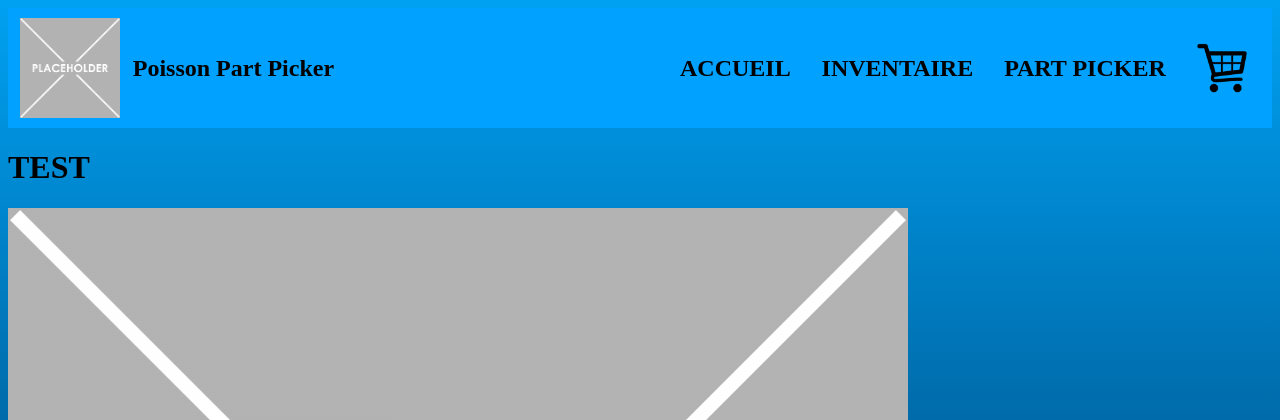
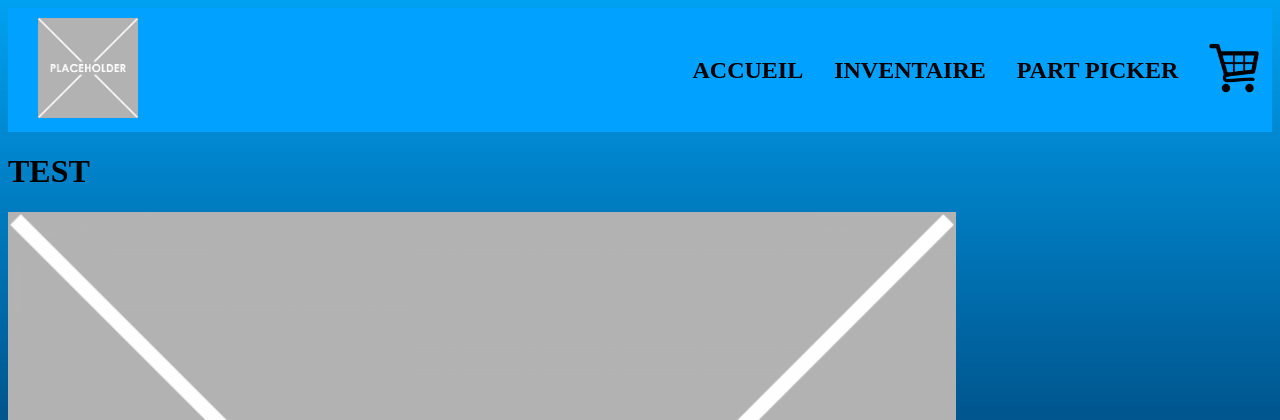
Before and after one commit to Jean-LoupIsReal/ProjetWebAquarium, a PHP site: page / in a window 1280 px wide. Shown: the top 420 px of the page. Run offline with PHP 8.4, Linux system fonts and the light colour scheme.

Commit message:
CSS et modification header

```diff
--- a/css/style.css
+++ b/css/style.css
@@ -5,7 +5,9 @@
 }
 
 body{
-    background-image:linear-gradient(#00A1F1, #001133)
+    background-image:linear-gradient(#00A1F1, #001133);
+    background-repeat: no-repeat;
+    background-attachment: fixed;
 }
 .light-gradient
 {
@@ -16,26 +18,32 @@ body{
 /*   CSS HEADER   */
 
 .nav-menu{
-    display:flex;
-    flex-direction: row;
+    display:grid;
+    grid-template-columns:repeat(10, 10%) ;
+    grid-template-areas: "logo logo logo logo logo menu menu menu menu menu";
     background-color:var(--bleupale);
+    width:100%;
     padding-top:10px;
     padding-bottom:10px;
-    margin:0;
-    justify-content:space-between;
+}
+.nav-menu a{
+    color:#000000;
+    text-decoration:none;
 }
 
 .logo-titre{
     display:flex;
     flex-direction:row;
-    justify-content: start;
+    justify-content:start;
     align-items:center;
+    gap:20px;
+    grid-area:logo;
 }
-.logo-titre img{
+.logo{
     width:100px;
     height:100px;
-    margin-left:2%;
-    margin-right:2%;
+    margin-left:30px;
+    margin-right:30px;
 }
 
 .page-menu{
@@ -45,12 +53,12 @@ body{
     align-items:center;
     gap:5%;
     padding-right:2%;
+    grid-area:menu;
 }
 .page-menu img{
     width:50px;
     height:50px;
 }
-
 
 /*   CSS FOOTER   */
 
@@ -91,10 +99,24 @@ footer{
 
 /*   CSS RESPONSIVE   */
 
+@media only screen and (max-width: 1350px)
+{
+    .logo-titre h1{
+        display:none;
+    }
+}
+
 @media only screen and (max-width: 850px) {
 
-    body{
-        background-color:red;
+    .nav-menu
+    {
+        display:block;
+    }
+    .logo-titre{
+        margin:auto;
+    }
+    .page-menu{
+        display:none;
     }
 }
 
--- a/inc/header.php
+++ b/inc/header.php
@@ -8,16 +8,16 @@
 </head>
 <body class="page">
 
-    <nav class="nav-menu col-12">
-        <div class="logo-titre col-6">
-            <img class="logo" src="img/placeholder.png">
-            <h1>Poisson Part Picker</h1>
+    <nav class="nav-menu">
+        <div class="logo-titre">
+            <a href="index.php"><img class="logo" src="img/placeholder.png"></a>
+            <h1><a href="index.php">Poisson Part Picker</a></h1>
         </div>
-        <div class="page-menu col-6">
+        <div class="page-menu">
             <h2>ACCUEIL</h2>
             <h2>INVENTAIRE</h2>
             <h2>PART PICKER</h2>
-            <img class="panier" src="img/basket.png">
+            <a href="panier.php"><img class="panier" src="img/basket.png"></a>
         </div>
     </nav>
 
--- a/index.php
+++ b/index.php
@@ -2,6 +2,6 @@
 <!-- page d'accueil -->
 
 <h1>TEST</h1>
-<img src="img/placeholder.png">
+<img src="img/placeholder.png" width="75%">
 
 <?php include_once("inc/footer.php") ?>
```
